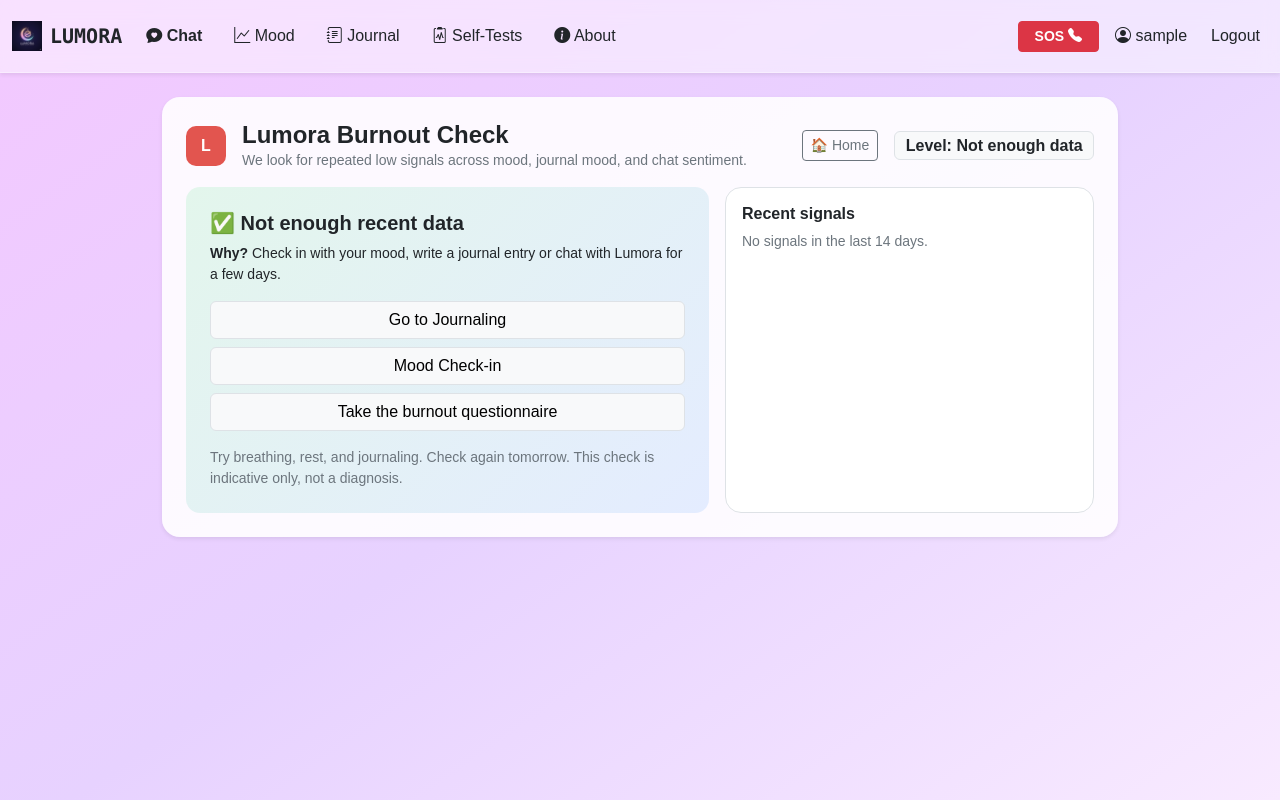
After one commit to PiyaNeu/Lumora_mentalhealth_chatbot, a Flask app: page /selfhelp/burnout in a window 1280 px wide. The commit adds this page. Run offline with Flask 3, Linux system fonts and the light colour scheme; the visitor is signed in with stand-in values (Sample User, id 1); data comes from the database, SQL or seed files in the repository; data that the repository does not hold is empty; parts of the project's set-up code (start-up, migrations or seed data) failed here and were passed over; some libraries are stand-ins or nearby versions.

Commit message:
Add PHQ-9, GAD-7 and burnout self-tests with indicative results
- PHQ-9 / GAD-7 with the standard items (reused from the mid-term data)
  and standard severity bands; results labelled indicative, not diagnosis
- PHQ-9 item 9 (self-harm thoughts) shows SOS guidance whatever the score
- Incomplete submissions are blocked client-side (warning + highlighted
  questions) and server-side (400 with warning)
- Results saved for logged-in users (AssessmentResult) for history/J3
- Signals-based burnout check across mood, journal mood and chat
  sentiment (14-day window, needs repeated lows across sources), plus an
  optional short burnout questionnaire that can raise the level
- Tests mirroring TC-I1, TC-I2 plus band boundaries and burnout logic

```diff
--- a/ChatbotWebsite/models.py
+++ b/ChatbotWebsite/models.py
@@ -172,3 +172,14 @@ class MoodEntry(db.Model):
 
     def __repr__(self):
         return f'MoodEntry(user_id={self.user_id}, day={self.day}, mood={self.mood}, source={self.source})'
+
+
+class AssessmentResult(db.Model):
+    """Saved self-test result (logged-in users). Used for history and J3 assessment change."""
+    id = db.Column(db.Integer, primary_key=True)
+    user_id = db.Column(db.Integer, db.ForeignKey('user.id'), nullable=False, index=True)
+    test = db.Column(db.String(20), nullable=False)   # phq9 | gad7 | burnout
+    score = db.Column(db.Integer, nullable=False)
+    band = db.Column(db.String(30), nullable=False)
+    answers = db.Column(db.String(200))               # comma-separated option values
+    created_at = db.Column(db.DateTime, default=datetime.utcnow, index=True)
--- /dev/null
+++ b/ChatbotWebsite/selfhelp/burnout.py
@@ -0,0 +1,67 @@
+"""Signals-based burnout check (report appendix "Burnout Detection").
+
+Looks for repeated low signals across mood check-ins, journal moods and chat
+sentiment over the last WINDOW_DAYS days. One bad day is not burnout, so the
+level only rises when low signals are both frequent and numerous. Indicative only.
+"""
+from datetime import datetime, timedelta
+
+from ChatbotWebsite.models import ChatMessage, Journal, MoodEntry
+
+WINDOW_DAYS = 14
+MIN_SIGNALS = 3
+
+
+def collect_signals(user_id, now=None):
+    """Recent signals, newest first: dict(kind, value, low, when)."""
+    since = (now or datetime.utcnow()) - timedelta(days=WINDOW_DAYS)
+    signals = []
+    for e in MoodEntry.query.filter(MoodEntry.user_id == user_id, MoodEntry.created_at >= since):
+        when = e.updated_at if e.source == "Manual" else e.created_at
+        signals.append({"kind": "mood", "value": str(e.mood), "low": e.mood <= 2, "when": when})
+    for j in Journal.query.filter(Journal.user_id == user_id, Journal.date_created >= since,
+                                  Journal.mood.isnot(None)):
+        signals.append({"kind": "journal_mood", "value": j.mood_tag, "low": j.mood <= 2, "when": j.date_created})
+    for m in ChatMessage.query.filter(ChatMessage.user_id == user_id, ChatMessage.role == "user",
+                                      ChatMessage.timestamp >= since, ChatMessage.sentiment_label.isnot(None)):
+        signals.append({"kind": "chat_sentiment", "value": m.sentiment_label,
+                        "low": m.sentiment_label == "negative", "when": m.timestamp})
+    return sorted(signals, key=lambda s: s["when"], reverse=True)
+
+
+def evaluate(signals, questionnaire_band=None):
+    """Return dict(level, title, why, low, total). Levels: Not enough data | Normal | Elevated | High."""
+    total = len(signals)
+    low = sum(s["low"] for s in signals)
+    kinds_low = {s["kind"] for s in signals if s["low"]}
+    ratio = low / total if total else 0
+
+    if total < MIN_SIGNALS and not questionnaire_band:
+        return {"level": "Not enough data", "title": "Not enough recent data",
+                "why": "Check in with your mood, write a journal entry or chat with Lumora for a few days.",
+                "low": low, "total": total}
+
+    if total >= MIN_SIGNALS and ratio >= 0.6 and low >= 5 and len(kinds_low) >= 2:
+        level = "High"
+    elif total >= MIN_SIGNALS and ratio >= 0.4 and low >= 3:
+        level = "Elevated"
+    else:
+        level = "Normal"
+
+    # A recent questionnaire can raise (never lower) the level
+    order = ["Normal", "Elevated", "High"]
+    from_q = {"Low": "Normal", "Moderate": "Elevated", "High": "High"}.get(questionnaire_band)
+    if from_q and order.index(from_q) > order.index(level):
+        level = from_q
+
+    title, why = {
+        "Normal": ("No Burnout Detected",
+                   "Your recent signals are not consistently low. Lumora looks for patterns across mood, "
+                   "journaling and chat sentiment to reduce false positives."),
+        "Elevated": ("Some burnout signals",
+                     f"{low} of your last {total} signals were low. That can be a sign of building strain."),
+        "High": ("Possible burnout",
+                 f"{low} of your last {total} signals were low, across more than one source. Please take rest "
+                 "seriously and consider talking to someone you trust or a professional."),
+    }[level]
+    return {"level": level, "title": title, "why": why, "low": low, "total": total}
--- a/ChatbotWebsite/selfhelp/routes.py
+++ b/ChatbotWebsite/selfhelp/routes.py
@@ -1,3 +1,58 @@
-from flask import Blueprint
+from datetime import datetime, timedelta
+
+from flask import Blueprint, abort, render_template, request
+from flask_login import current_user, login_required
+
+from ChatbotWebsite import db
+from ChatbotWebsite.models import AssessmentResult
+from ChatbotWebsite.selfhelp import burnout as burnout_check
+from ChatbotWebsite.selfhelp.assessments import ASSESSMENTS, IncompleteAnswers, parse_answers, score
 
 selfhelp = Blueprint("selfhelp", __name__)
+
+QUESTIONNAIRE_FRESH_DAYS = 14
+
+
+@selfhelp.route("/tests")
+def tests():
+    history = []
+    if current_user.is_authenticated:
+        history = (AssessmentResult.query.filter_by(user_id=current_user.id)
+                   .order_by(AssessmentResult.created_at.desc()).limit(10).all())
+    return render_template("selfhelp/tests.html", title="Self-Tests", assessments=ASSESSMENTS, history=history)
+
+
+@selfhelp.route("/tests/<key>", methods=["GET", "POST"])
+def take_test(key):
+    if key not in ASSESSMENTS:
+        abort(404)
+    test = ASSESSMENTS[key]
+    answers, error = [None] * len(test["questions"]), None
+    if request.method == "POST":
+        answers = parse_answers(key, request.form)
+        try:
+            result = score(key, answers)
+        except IncompleteAnswers as exc:
+            error = str(exc)
+        else:
+            if current_user.is_authenticated:
+                db.session.add(AssessmentResult(user_id=current_user.id, test=key, score=result["score"],
+                                                band=result["band"], answers=",".join(map(str, answers))))
+                db.session.commit()
+            return render_template("selfhelp/result.html", title=test["title"], key=key, test=test,
+                                   result=result)
+    status = 400 if error else 200
+    return render_template("selfhelp/test_form.html", title=test["title"], key=key, test=test,
+                           answers=answers, error=error), status
+
+
+@selfhelp.route("/burnout")
+@login_required
+def burnout():
+    signals = burnout_check.collect_signals(current_user.id)
+    recent_q = (AssessmentResult.query.filter_by(user_id=current_user.id, test="burnout")
+                .filter(AssessmentResult.created_at >= datetime.utcnow() - timedelta(days=QUESTIONNAIRE_FRESH_DAYS))
+                .order_by(AssessmentResult.created_at.desc()).first())
+    result = burnout_check.evaluate(signals, recent_q.band if recent_q else None)
+    return render_template("selfhelp/burnout.html", title="Burnout Check", result=result,
+                           signals=signals[:8], questionnaire=recent_q)
--- a/ChatbotWebsite/templates/layout.html
+++ b/ChatbotWebsite/templates/layout.html
@@ -58,6 +58,11 @@
             </a>
           </li>
           {% endif %}
+          <li class="nav-item">
+            <a class="nav-link text-dark" href="{{ url_for('selfhelp.tests') }}">
+              <i class="bi bi-clipboard2-pulse"></i> Self-Tests
+            </a>
+          </li>
           <li class="nav-item">
             <a class="nav-link text-dark" href="{{ url_for('main.about') }}">
               <i class="bi bi-info-circle-fill"></i> About
--- /dev/null
+++ b/ChatbotWebsite/templates/selfhelp/burnout.html
@@ -0,0 +1,59 @@
+{% extends "layout.html" %}
+{% block style %}
+<style>
+  .burnout-shell { background: rgba(255,255,255,0.88); border-radius: 18px; }
+  .status-box { border-radius: 14px; background: linear-gradient(135deg, #e3f6ec, #e4ecff); }
+  .status-box.elevated { background: linear-gradient(135deg, #fff4dc, #ffe9e3); }
+  .status-box.high { background: linear-gradient(135deg, #ffe3e3, #ffe0ef); }
+  .logo-badge { width: 40px; height: 40px; border-radius: 10px; background: #e2554f; color: #fff;
+                display: flex; align-items: center; justify-content: center; font-weight: 700; }
+</style>
+{% endblock style %}
+{% block content %}
+<div class="container py-4" style="max-width: 980px;">
+  <div class="burnout-shell shadow-sm p-4">
+    <div class="d-flex flex-wrap align-items-center gap-3 mb-3">
+      <div class="logo-badge">L</div>
+      <div class="flex-grow-1">
+        <h4 class="fw-bold mb-0">Lumora Burnout Check</h4>
+        <div class="small text-secondary">We look for repeated low signals across mood, journal mood, and chat sentiment.</div>
+      </div>
+      <a href="{{ url_for('main.home') }}" class="btn btn-sm btn-outline-secondary">🏠 Home</a>
+      <span class="badge bg-light text-dark border fs-6">Level: {{ result.level }}</span>
+    </div>
+
+    <div class="row g-3">
+      <div class="col-md-7">
+        {% set css = {'Elevated': 'elevated', 'High': 'high'}.get(result.level, '') %}
+        <div class="status-box {{ css }} p-4 h-100">
+          <h5 class="fw-bold">{{ '✅' if result.level in ('Normal', 'Not enough data') else '⚠️' }} {{ result.title }}</h5>
+          <p class="mb-1 small"><strong>Why?</strong> {{ result.why }}</p>
+          {% if questionnaire %}
+          <p class="small mb-2">Also using your burnout questionnaire from {{ questionnaire.created_at | localtime('%d %b') }}: <strong>{{ questionnaire.band }}</strong>.</p>
+          {% endif %}
+          <div class="d-grid gap-2 my-3">
+            <a href="{{ url_for('journal.new_journal') }}" class="btn btn-light border">Go to Journaling</a>
+            <a href="{{ url_for('mood.dashboard') }}" class="btn btn-light border">Mood Check-in</a>
+            <a href="{{ url_for('selfhelp.take_test', key='burnout') }}" class="btn btn-light border">Take the burnout questionnaire</a>
+            {% if result.level == 'High' %}<a href="{{ url_for('main.sos') }}" class="btn btn-danger">Need support now? SOS</a>{% endif %}
+          </div>
+          <div class="small text-secondary">Try breathing, rest, and journaling. Check again tomorrow. This check is indicative only, not a diagnosis.</div>
+        </div>
+      </div>
+      <div class="col-md-5">
+        <div class="p-3 h-100 bg-white rounded-4 border">
+          <h6 class="fw-bold">Recent signals</h6>
+          {% for s in signals %}
+          <div class="d-flex justify-content-between border-bottom py-2 small">
+            <span>{{ s.kind }} • {{ s.value }}</span>
+            <span class="fw-bold {{ 'text-danger' if s.low else 'text-success' }}">{{ 'LOW' if s.low else 'OK' }}</span>
+          </div>
+          {% else %}
+          <div class="small text-secondary">No signals in the last 14 days.</div>
+          {% endfor %}
+        </div>
+      </div>
+    </div>
+  </div>
+</div>
+{% endblock content %}
```
Also changed, not shown: ChatbotWebsite/selfhelp/assessments.py (added, +93 -0 lines), ChatbotWebsite/templates/selfhelp/result.html (added, +31 -0 lines), ChatbotWebsite/templates/selfhelp/test_form.html (added, +52 -0 lines), ChatbotWebsite/templates/selfhelp/tests.html (added, +52 -0 lines), tests/test_selftests.py (added, +133 -0 lines).
